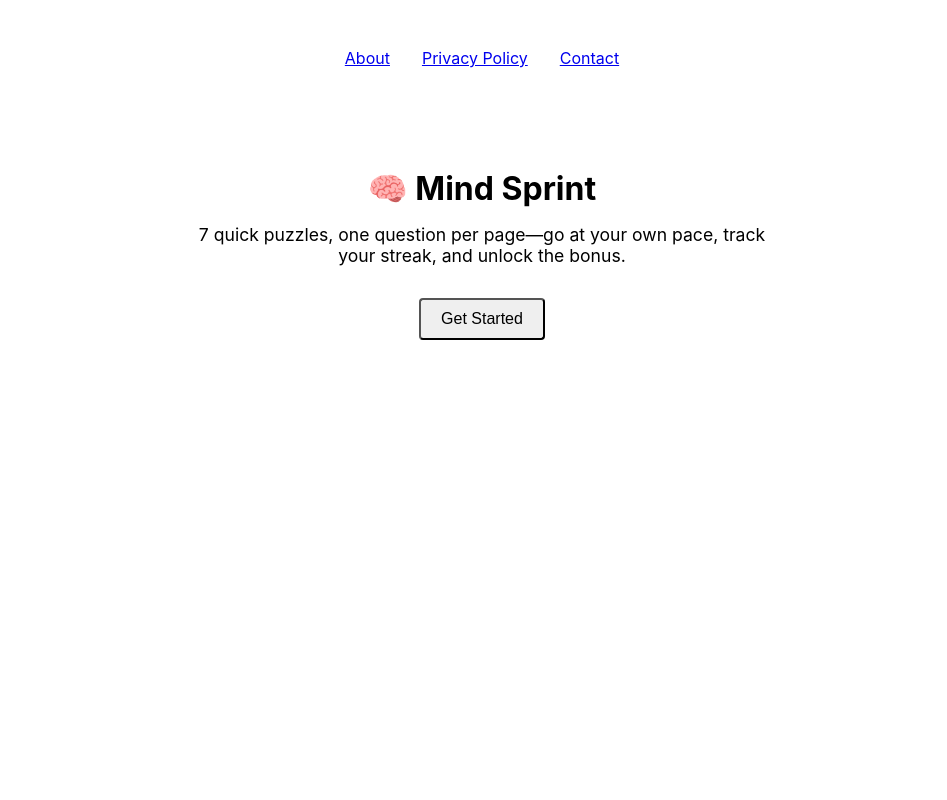
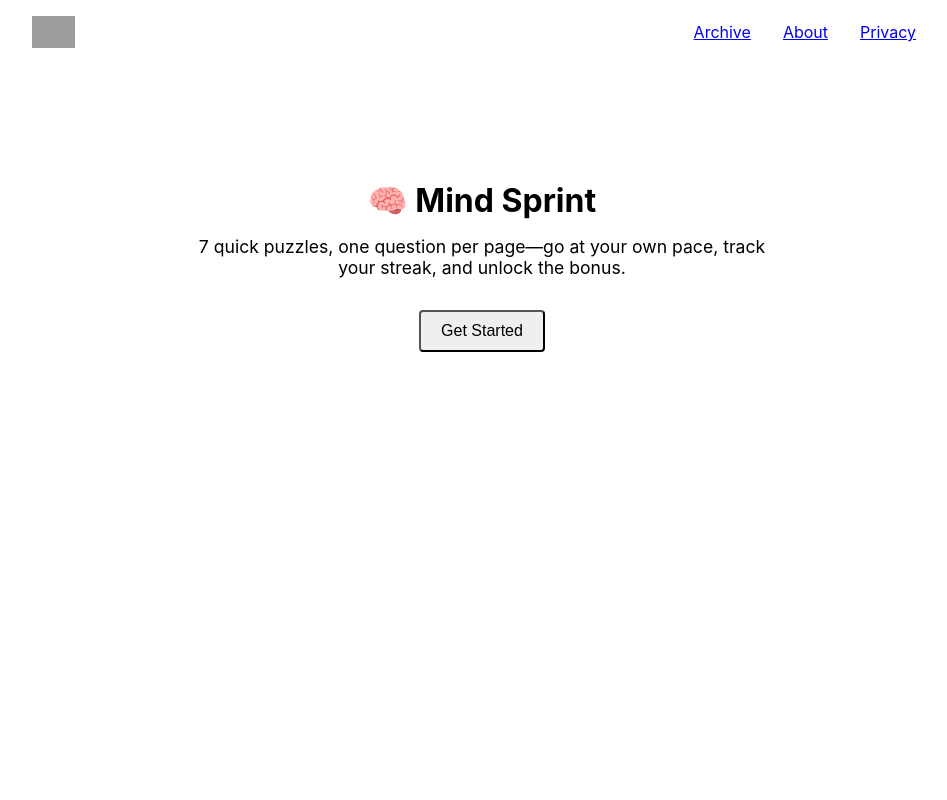
Before and after one commit to justinchase1984/mind-sprint, a Next.js app: page / in a window 1280 px wide. Shown: the top 800 px of the page, without its empty margins (158-1105 px from the left). Built offline with nearby package versions, Linux system fonts and the light colour scheme; no server answers; grey boxes are pictures that could not be loaded.

Commit message:
Update Layout.tsx

```diff
--- a/components/Layout.tsx
+++ b/components/Layout.tsx
@@ -11,7 +11,7 @@ export default function Layout({ children }: LayoutProps) {
   return (
     <>
       <Head>
-        {/* Google AdSense loader script */}
+        {/* Google AdSense loader */}
         <script
           async
           src="https://pagead2.googlesyndication.com/pagead/js/adsbygoogle.js?client=ca-pub-9372563823272898"
@@ -19,10 +19,43 @@ export default function Layout({ children }: LayoutProps) {
         />
       </Head>
 
+      {/* Header: logo + Archive/About/Privacy */}
+      <header
+        style={{
+          display: 'flex',
+          justifyContent: 'space-between',
+          alignItems: 'center',
+          padding: '1rem',
+          maxWidth: 900,
+          margin: '0 auto',
+        }}
+      >
+        {/* Logo */}
+        <Link href="/">
+          <a style={{ display: 'flex', alignItems: 'center', textDecoration: 'none' }}>
+            {/* Replace src with your actual logo file */}
+            <img src="/mind-sprint-logo.png" alt="Mind Sprint" height={32} />
+          </a>
+        </Link>
+
+        {/* Top nav */}
+        <nav>
+          <Link href="/archive">
+            <a style={{ margin: '0 1rem' }}>Archive</a>
+          </Link>
+          <Link href="/about">
+            <a style={{ margin: '0 1rem' }}>About</a>
+          </Link>
+          <Link href="/privacy">
+            <a style={{ margin: '0 1rem' }}>Privacy</a>
+          </Link>
+        </nav>
+      </header>
+
       {/* Top Banner Ad */}
       <div
         id="ad-top"
-        style={{ textAlign: 'center', padding: '1rem' }}
+        style={{ textAlign: 'center', padding: '1rem 0' }}
       >
         <ins
           className="adsbygoogle"
@@ -39,29 +72,15 @@ export default function Layout({ children }: LayoutProps) {
         />
       </div>
 
-      {/* Global Navigation (visible on every page) */}
-      <nav style={{ textAlign: 'center', padding: '1rem' }}>
-        <Link href="/about">
-          <a style={{ margin: '0 1rem' }}>About</a>
-        </Link>
-        <Link href="/privacy">
-          <a style={{ margin: '0 1rem' }}>Privacy Policy</a>
-        </Link>
-        <Link href="/contact">
-          <a style={{ margin: '0 1rem' }}>Contact</a>
-        </Link>
-      </nav>
-
-      {/* Page Content */}
-      <main style={{ minHeight: '80vh' }}>
+      {/* Main content */}
+      <main style={{ minHeight: '80vh', maxWidth: 900, margin: '0 auto', padding: '0 1rem' }}>
         {children}
       </main>
 
-      {/* Footer Links (optional, repeats nav for extra visibility) */}
+      {/* Footer: only About & Privacy */}
       <footer
         style={{
           borderTop: '1px solid #eee',
-          backgroundColor: 'transparent',
           textAlign: 'center',
           padding: '2rem 0',
         }}
@@ -72,9 +91,6 @@ export default function Layout({ children }: LayoutProps) {
         <Link href="/privacy">
           <a style={{ margin: '0 1rem' }}>Privacy Policy</a>
         </Link>
-        <Link href="/contact">
-          <a style={{ margin: '0 1rem' }}>Contact</a>
-        </Link>
       </footer>
     </>
   )
```
